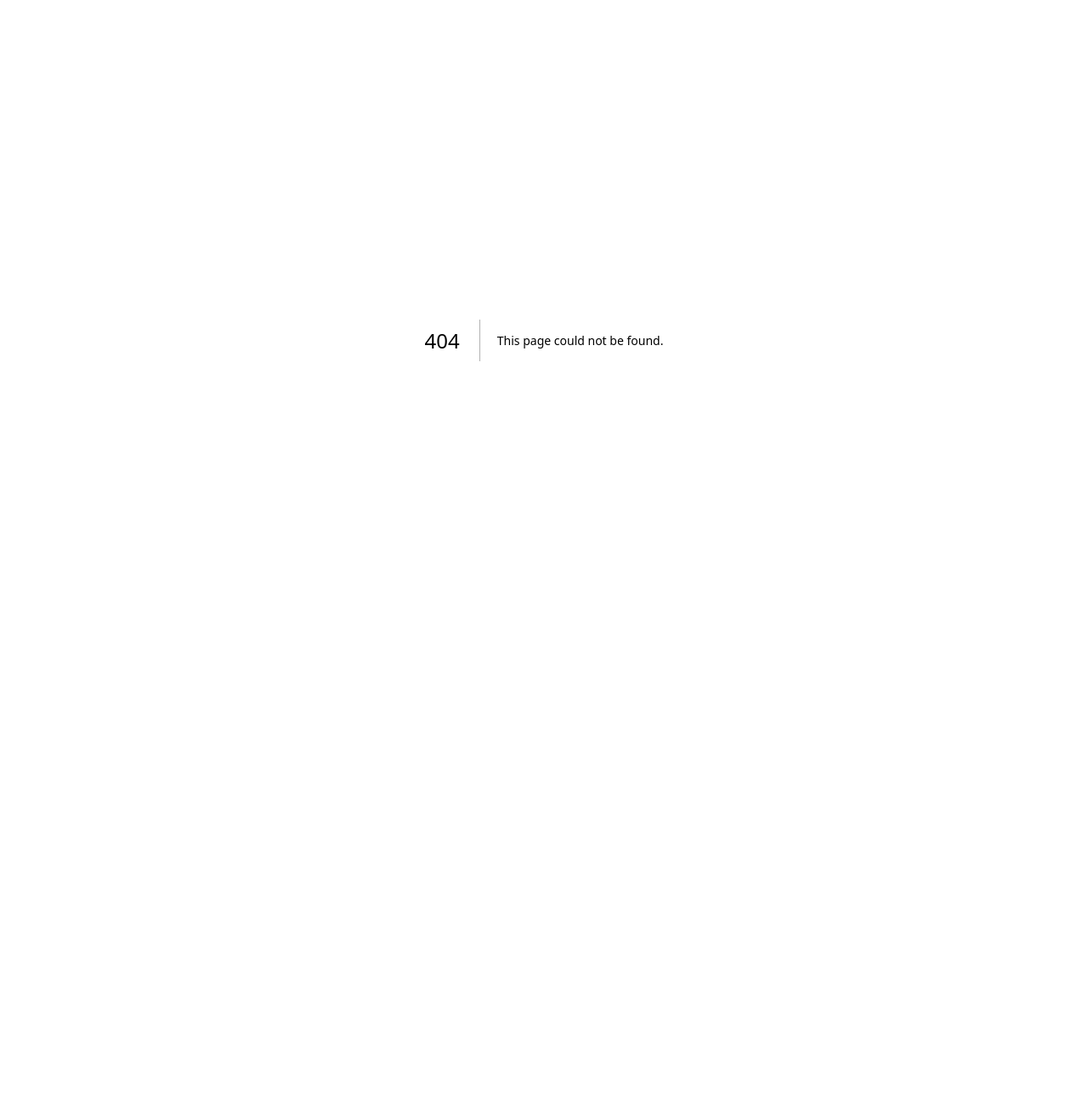
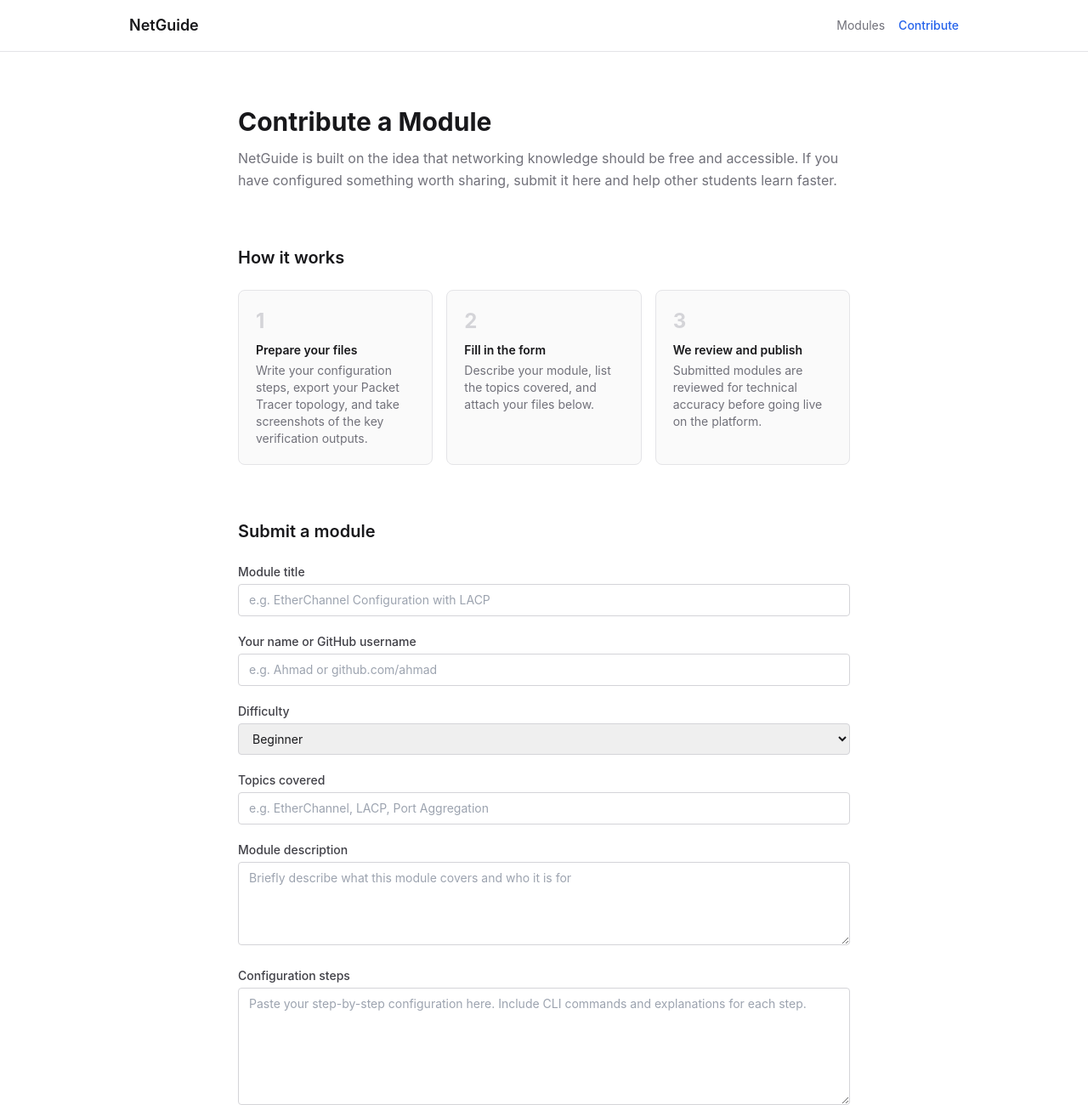
Before and after one commit to near-link/NetGuide, a Next.js app: page /contribute in a window 1280 px wide. Before the commit this address had no page. Shown: the top 1300 px of the page at 85% size. Before the commit the page ends 800 px from the top, so only its background shows below. Built offline with nearby package versions, Linux system fonts and the light colour scheme.

Commit message:
feat: add community contribute page with module submission form

```diff
--- /dev/null
+++ b/app/contribute/page.tsx
@@ -0,0 +1,120 @@
+import Link from "next/link";
+import { ArrowRight } from "lucide-react";
+import ContributeForm from "@/components/ContributeForm";
+import type { Metadata } from "next";
+
+export const metadata: Metadata = {
+  title: "Contribute | NetGuide",
+  description:
+    "Submit your own networking module to NetGuide. Share configuration guides, Packet Tracer files, and screenshots with other students.",
+};
+
+export default function ContributePage() {
+  return (
+    <div className="min-h-screen flex flex-col">
+      <header className="border-b border-zinc-200">
+        <div className="max-w-5xl mx-auto px-6 py-4 flex items-center justify-between">
+          <Link href="/" className="text-lg font-semibold text-zinc-900">
+            NetGuide
+          </Link>
+          <div className="flex items-center gap-4">
+            <Link
+              href="/modules"
+              className="text-sm text-zinc-500 hover:text-zinc-900 transition-colors"
+            >
+              Modules
+            </Link>
+            <Link
+              href="/contribute"
+              className="text-sm text-blue-600 font-medium"
+            >
+              Contribute
+            </Link>
+          </div>
+        </div>
+      </header>
+
+      <main className="flex-1 max-w-3xl mx-auto px-6 py-16 w-full">
+        <h1 className="text-3xl font-bold text-zinc-900 mb-3">
+          Contribute a Module
+        </h1>
+        <p className="text-zinc-500 leading-relaxed mb-16">
+          NetGuide is built on the idea that networking knowledge should be free
+          and accessible. If you have configured something worth sharing, submit
+          it here and help other students learn faster.
+        </p>
+
+        <section className="mb-16">
+          <h2 className="text-xl font-semibold text-zinc-900 mb-6">
+            How it works
+          </h2>
+          <div className="grid grid-cols-1 sm:grid-cols-3 gap-4">
+            {[
+              {
+                num: "1",
+                title: "Prepare your files",
+                desc: "Write your configuration steps, export your Packet Tracer topology, and take screenshots of the key verification outputs.",
+              },
+              {
+                num: "2",
+                title: "Fill in the form",
+                desc: "Describe your module, list the topics covered, and attach your files below.",
+              },
+              {
+                num: "3",
+                title: "We review and publish",
+                desc: "Submitted modules are reviewed for technical accuracy before going live on the platform.",
+              },
+            ].map((step) => (
+              <div
+                key={step.num}
+                className="bg-zinc-50 border border-zinc-200 rounded-lg p-5"
+              >
+                <span className="text-2xl font-bold text-zinc-300 mb-2 block">
+                  {step.num}
+                </span>
+                <h3 className="text-sm font-semibold text-zinc-900 mb-1">
+                  {step.title}
+                </h3>
+                <p className="text-sm text-zinc-500">{step.desc}</p>
+              </div>
+            ))}
+          </div>
+        </section>
+
+        <section className="mb-16">
+          <h2 className="text-xl font-semibold text-zinc-900 mb-6">
+            Submit a module
+          </h2>
+          <ContributeForm />
+        </section>
+
+        <section>
+          <h2 className="text-lg font-semibold text-zinc-900 mb-2">
+            NetGuide is open source
+          </h2>
+          <p className="text-sm text-zinc-500 mb-2">
+            Want to contribute directly to the codebase instead? The project is
+            on GitHub. You can open a pull request to add a module, fix an error,
+            or improve the platform.
+          </p>
+          {/* TODO: replace with actual repo URL */}
+          <Link
+            href="#"
+            className="text-sm text-blue-600 hover:text-blue-700 inline-flex items-center gap-1 transition-colors"
+          >
+            View on GitHub <ArrowRight size={14} />
+          </Link>
+        </section>
+      </main>
+
+      <footer className="border-t border-zinc-200">
+        <div className="max-w-5xl mx-auto px-6 py-6">
+          <p className="text-sm text-zinc-400 text-center">
+            NetGuide | IIUM KICT Student Project 2026
+          </p>
+        </div>
+      </footer>
+    </div>
+  );
+}
--- /dev/null
+++ b/components/ContributeForm.tsx
@@ -0,0 +1,131 @@
+"use client";
+
+import { useState } from "react";
+
+export default function ContributeForm() {
+  const [submitted, setSubmitted] = useState(false);
+  const [submitting, setSubmitting] = useState(false);
+
+  const handleSubmit = () => {
+    setSubmitting(true);
+    setTimeout(() => {
+      setSubmitted(true);
+      setSubmitting(false);
+    }, 400);
+  };
+
+  return (
+    <div className="space-y-5">
+      <div>
+        <label className="text-sm font-medium text-zinc-700 mb-1 block">
+          Module title
+        </label>
+        <input
+          type="text"
+          placeholder="e.g. EtherChannel Configuration with LACP"
+          className="border border-zinc-300 rounded px-3 py-2 w-full text-sm focus:outline-none focus:ring-1 focus:ring-blue-500"
+        />
+      </div>
+
+      <div>
+        <label className="text-sm font-medium text-zinc-700 mb-1 block">
+          Your name or GitHub username
+        </label>
+        <input
+          type="text"
+          placeholder="e.g. Ahmad or github.com/ahmad"
+          className="border border-zinc-300 rounded px-3 py-2 w-full text-sm focus:outline-none focus:ring-1 focus:ring-blue-500"
+        />
+      </div>
+
+      <div>
+        <label className="text-sm font-medium text-zinc-700 mb-1 block">
+          Difficulty
+        </label>
+        <select className="border border-zinc-300 rounded px-3 py-2 w-full text-sm focus:outline-none focus:ring-1 focus:ring-blue-500">
+          <option value="Beginner">Beginner</option>
+          <option value="Intermediate">Intermediate</option>
+          <option value="Advanced">Advanced</option>
+        </select>
+      </div>
+
+      <div>
+        <label className="text-sm font-medium text-zinc-700 mb-1 block">
+          Topics covered
+        </label>
+        <input
+          type="text"
+          placeholder="e.g. EtherChannel, LACP, Port Aggregation"
+          className="border border-zinc-300 rounded px-3 py-2 w-full text-sm focus:outline-none focus:ring-1 focus:ring-blue-500"
+        />
+      </div>
+
+      <div>
+        <label className="text-sm font-medium text-zinc-700 mb-1 block">
+          Module description
+        </label>
+        <textarea
+          rows={4}
+          placeholder="Briefly describe what this module covers and who it is for"
+          className="border border-zinc-300 rounded px-3 py-2 w-full text-sm focus:outline-none focus:ring-1 focus:ring-blue-500 resize-vertical"
+        />
+      </div>
+
+      <div>
+        <label className="text-sm font-medium text-zinc-700 mb-1 block">
+          Configuration steps
+        </label>
+        <textarea
+          rows={6}
+          placeholder="Paste your step-by-step configuration here. Include CLI commands and explanations for each step."
+          className="border border-zinc-300 rounded px-3 py-2 w-full text-sm focus:outline-none focus:ring-1 focus:ring-blue-500 resize-vertical"
+        />
+      </div>
+
+      <div>
+        <label className="text-sm font-medium text-zinc-700 mb-1 block">
+          Starter file (.pkt)
+        </label>
+        <input type="file" accept=".pkt" className="text-sm" />
+        <p className="text-xs text-zinc-400 mt-1">
+          Topology built and cabled, no configuration done
+        </p>
+      </div>
+
+      <div>
+        <label className="text-sm font-medium text-zinc-700 mb-1 block">
+          Complete file (.pkt)
+        </label>
+        <input type="file" accept=".pkt" className="text-sm" />
+        <p className="text-xs text-zinc-400 mt-1">
+          Fully configured and verified
+        </p>
+      </div>
+
+      <div>
+        <label className="text-sm font-medium text-zinc-700 mb-1 block">
+          Screenshots
+        </label>
+        <input type="file" accept="image/*" multiple className="text-sm" />
+        <p className="text-xs text-zinc-400 mt-1">
+          Topology view, show commands, ping results
+        </p>
+      </div>
+
+      <div>
+        <button
+          onClick={handleSubmit}
+          disabled={submitting || submitted}
+          className="bg-blue-600 text-white text-sm font-medium px-6 py-2.5 rounded-lg hover:bg-blue-700 transition-colors disabled:opacity-50 disabled:cursor-not-allowed w-full sm:w-auto"
+        >
+          {submitting ? "Submitting..." : "Submit for review"}
+        </button>
+        {submitted && (
+          <p className="text-sm text-green-600 mt-3">
+            Thanks for your submission. We will review it shortly.
+          </p>
+        )}
+      </div>
+    </div>
+  );
+}
```
